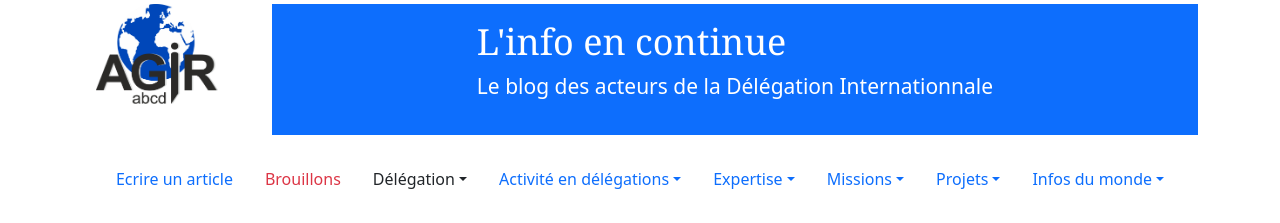
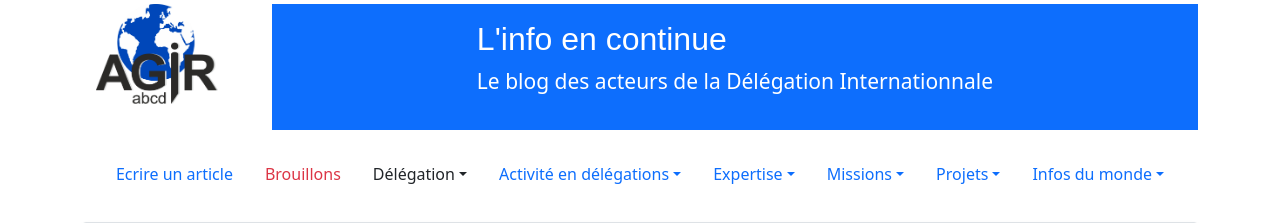
Before and after one commit to yunko006/Agir_Blog, a Django app: page / in a window 1280 px wide. Shown: the top 223 px of the page. Run offline with Django 3.2, Linux system fonts and the light colour scheme; the visitor is signed in with stand-in values (Sample User, id 1); data that the repository does not hold is empty; some libraries are stand-ins or nearby versions.

Commit message:
Update main.css

```diff
--- a/blog/static/blog/main.css
+++ b/blog/static/blog/main.css
@@ -6,8 +6,8 @@
 }
 
 .blog-header-logo {
-  font-family: "Playfair Display", Georgia, "Times New Roman", serif/*rtl:Amiri, Georgia, "Times New Roman", serif*/;
-  font-size: 2.25rem;
+  font-family: 'Arimo', sans-serif;
+  font-size: 2rem;
 }
 
 .blog-header-logo:hover {
@@ -15,11 +15,11 @@
 }
 
 h1, h2, h3, h4, h5, h6 {
-  font-family: "Playfair Display", Georgia, "Times New Roman", serif/*rtl:Amiri, Georgia, "Times New Roman", serif*/;
+  font-family: 'Arimo', sans-serif;
 }
 
 .display-4 {
-  font-size: 2.5rem;
+  font-size: 2rem;
 }
 @media (min-width: 768px) {
   .display-4 {
@@ -81,7 +81,7 @@ h1, h2, h3, h4, h5, h6 {
 }
 .blog-post-title {
   margin-bottom: .25rem;
-  font-size: 2.5rem;
+  font-size: 1rem;
 }
 .blog-post-meta {
   margin-bottom: 1.25rem;
```
